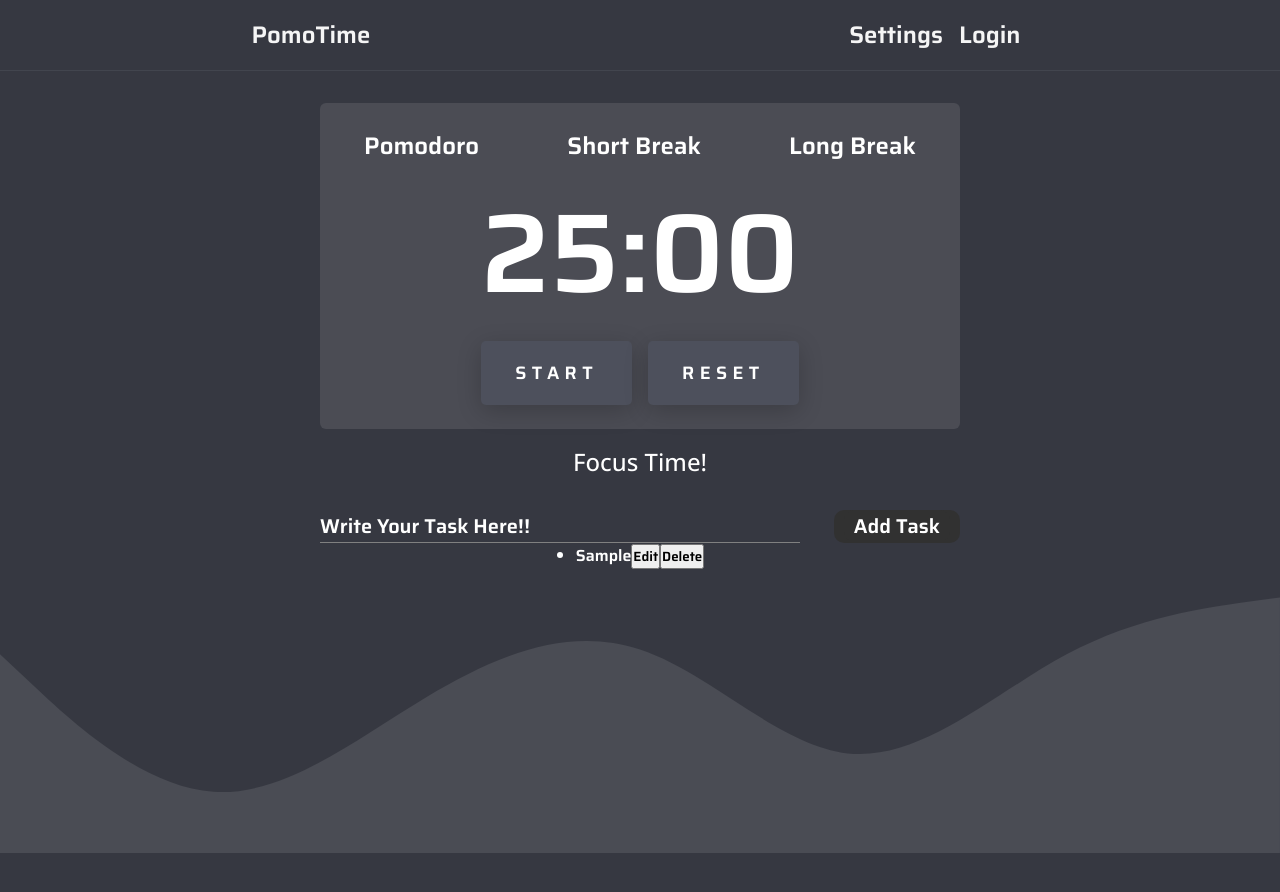
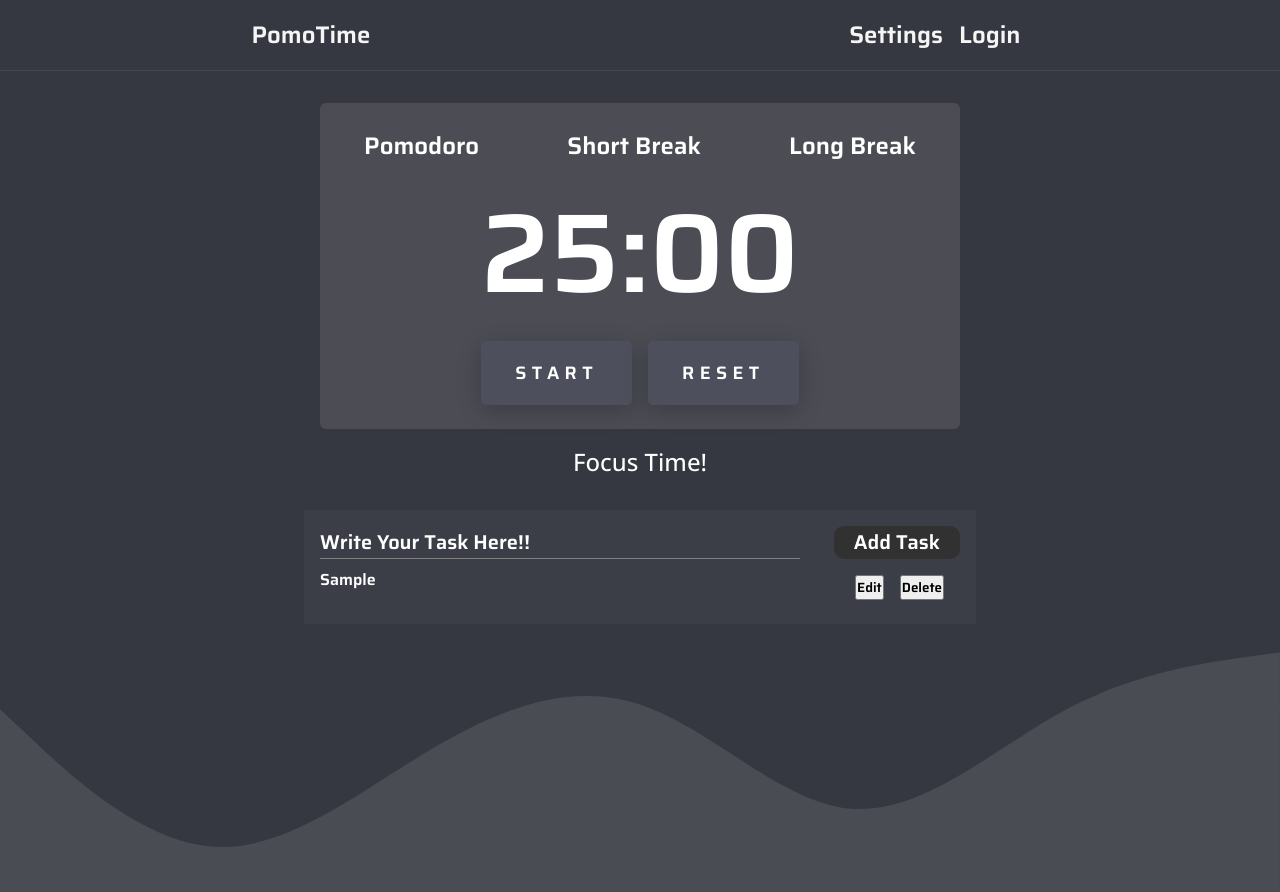
Before and after one commit to Neel2107/PomoTIme, a React (Vite) app: page / in a window 1280 px wide. Both pictures are taken after typing "Sample" into the empty fields and a click on the button "Add Task". Shown: the top 892 px of the page. Before the commit the page ends 853 px from the top, so only its background shows below. Built offline with nearby package versions, Linux system fonts and the light colour scheme.

Commit message:
changes in task list css

```diff
--- a/src/Components/Todo.jsx
+++ b/src/Components/Todo.jsx
@@ -36,7 +36,8 @@ export const Todo = () => {
     <div className="todo">
       <div className="todo-title">
         <p className="todo-title">Focus Time!</p>
-      </div>
+      </div >
+      <div className="for-task-bg">
       <div className="tasks">
         <span>
           <input
@@ -55,17 +56,22 @@ export const Todo = () => {
 
       </div>
 
-      <ul className="task-list">
+      <ul >
+        <div className="task-list">
         {tasks.map((task, index) => (
-          <li  key={index}>
+          <li   key={index}>
             {task}
-            <button onClick={() => editTask(index, prompt("Edit task"))}>
+            <div  className="list-btn">
+            <button className="list-edit" onClick={() => editTask(index, prompt("Edit task"))}>
               Edit
             </button>
-            <button onClick={() => deleteTask(index)}>Delete</button>
+            <button className="list-delete" onClick={() => deleteTask(index)}>Delete</button>
+            </div>
           </li>
         ))}
+        </div>
         </ul>
+        </div>
       <svg xmlns="http://www.w3.org/2000/svg" viewBox="0 0 1440 320">
         <path
           fill="#4a4c54"
--- a/src/index.css
+++ b/src/index.css
@@ -288,3 +288,44 @@ html{
      transform: scale(1);
     }
    }
+
+
+   /* /////////////////////////////////Todo-list////////////////////////////////// */
+
+
+   .task-list > li{
+    display: flex;
+    flex-direction: row;
+    justify-content: space-between;
+    width: 40rem;
+   }
+
+   .list-btn{
+    display: flex;
+    flex-direction: row;
+    justify-content: flex-end;
+
+
+   }
+
+   .task-list{
+    margin-top: 0.5rem;
+   }
+
+
+   .list-edit{
+    margin-top: 0.5rem;
+    margin-right: 1rem;
+    margin-bottom: 0.5rem;
+   }
+   .list-delete{
+    margin-top: 0.5rem;
+    margin-right: 1rem;
+    margin-bottom: 0.5rem;
+   }
+
+   .for-task-bg{
+    background-color:#4d505c3a;
+    padding: 1rem;
+    width: 40rem;
+   }
```
